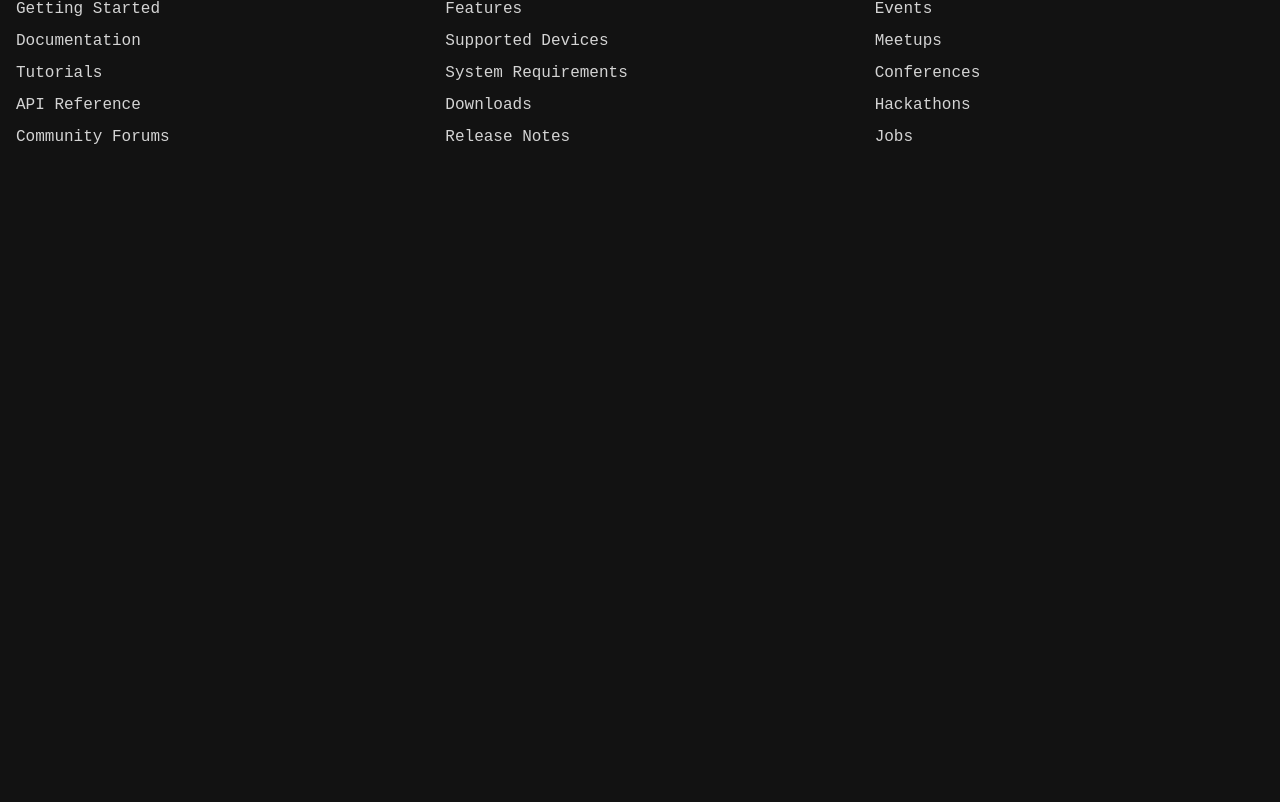
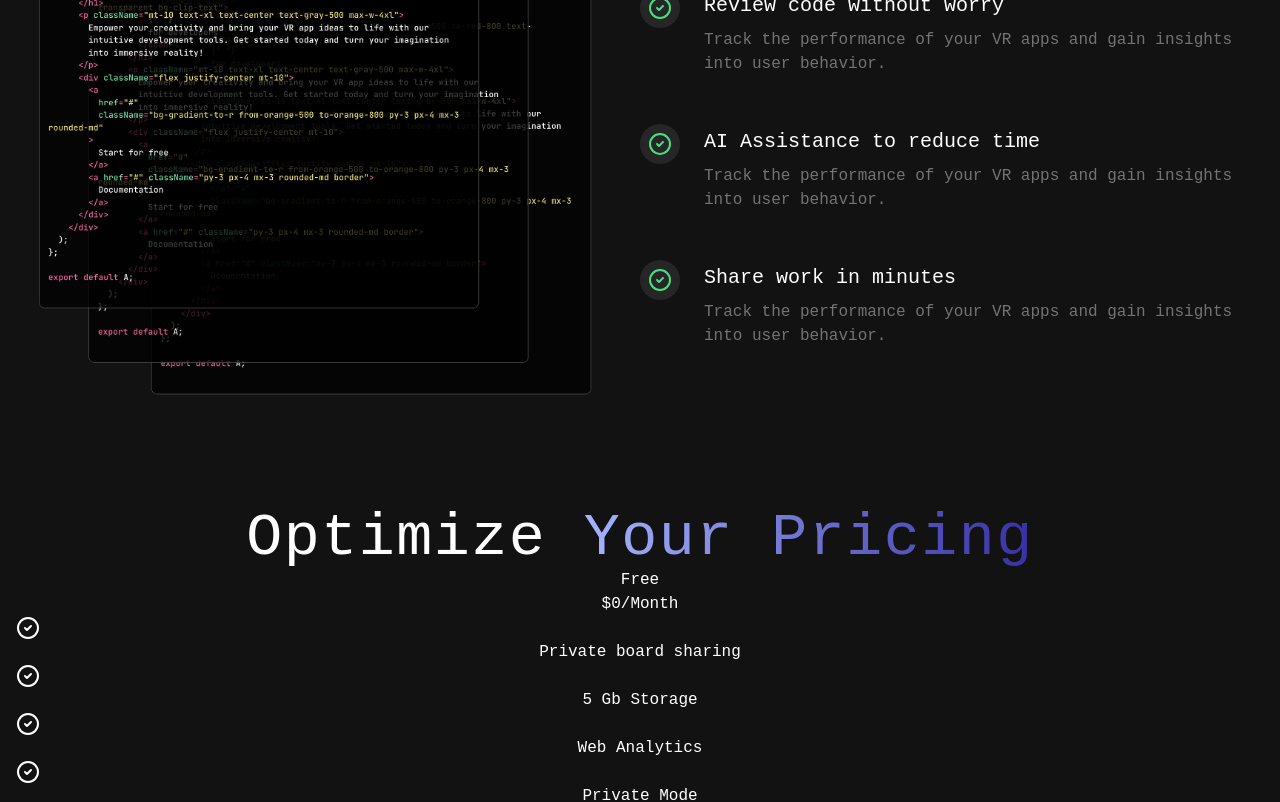
Before and after one commit to Marshallhch/aicc6, a React (Create React App) app in the folder apps/dotdev/: page / in a window 1280 px wide. Shown: the part 1880-2682 px from the top of the page. Before the commit the page ends 2085 px from the top, so only its background shows below. Built offline with nearby package versions, Linux system fonts and the light colour scheme; the HTML template or start-up script is replaced by a standard one.

Commit message:
'0520_v1.7'

```diff
--- /dev/null
+++ b/apps/dotdev/src/components/home/Pricing.jsx
@@ -0,0 +1,35 @@
+import React from 'react';
+import SectionTitle from '../common/SectionTitle';
+import { pricingOptions } from '../../constants/data';
+import { CheckCircle2 } from 'lucide-react';
+
+const Pricing = () => {
+  return (
+    <div className="pricing-wrapper text-center">
+      <SectionTitle whiteString="Optimize" indigoString="Your Pricing" />
+      <div>
+        {pricingOptions.map((option, idx) => (
+          <div key={idx}>
+            <div>
+              <p>{option.title}</p>
+              <p>
+                <span>{option.price}</span>
+                <span>/Month</span>
+              </p>
+              <ul>
+                {option.features.map((feature, idx) => (
+                  <li key={idx}>
+                    <CheckCircle2 />
+                    <span>{feature}</span>
+                  </li>
+                ))}
+              </ul>
+            </div>
+          </div>
+        ))}
+      </div>
+    </div>
+  );
+};
+
+export default Pricing;
--- a/apps/dotdev/src/components/home/Workflow.jsx
+++ b/apps/dotdev/src/components/home/Workflow.jsx
@@ -1,5 +1,8 @@
 import React from 'react';
 import SectionTitle from '../common/SectionTitle';
+import codeImg from '../../assets/code.jpg';
+import { checklistItems } from '../../constants/data';
+import { CheckCircle2 } from 'lucide-react';
 
 const Workflow = () => {
   return (
@@ -8,6 +11,25 @@ const Workflow = () => {
         whiteString="Accelerate Your"
         indigoString="Coding Workflow"
       />
+
+      <div className="check-lists flex flex-wrap justify-center">
+        <div className="list-left w-full lg:w-1/2 p-2">
+          <img src={codeImg} alt="code" />
+        </div>
+        <div className="list-right w-full lg:w-1/2 pt-12">
+          {checklistItems.map((item, idx) => (
+            <div key={idx} className="flex mb-12 gap-6">
+              <div className="text-green-400 bg-neutral-800 h-10 w-10 p-2 rounded-full">
+                <CheckCircle2 />
+              </div>
+              <div className="text-left">
+                <h5 className="mt-1 mb-2 text-xl">{item.title}</h5>
+                <p className="text-md text-neutral-500">{item.description}</p>
+              </div>
+            </div>
+          ))}
+        </div>
+      </div>
     </div>
   );
 };
--- a/apps/dotdev/src/components/home/index.jsx
+++ b/apps/dotdev/src/components/home/index.jsx
@@ -2,6 +2,7 @@ import React from 'react';
 import HeroSection from './HeroSection';
 import Features from './Features';
 import Workflow from './Workflow';
+import Pricing from './Pricing';
 
 const index = () => {
   return (
@@ -10,6 +11,7 @@ const index = () => {
         <HeroSection />
         <Features />
         <Workflow />
+        <Pricing />
       </div>
     </div>
   );
```
